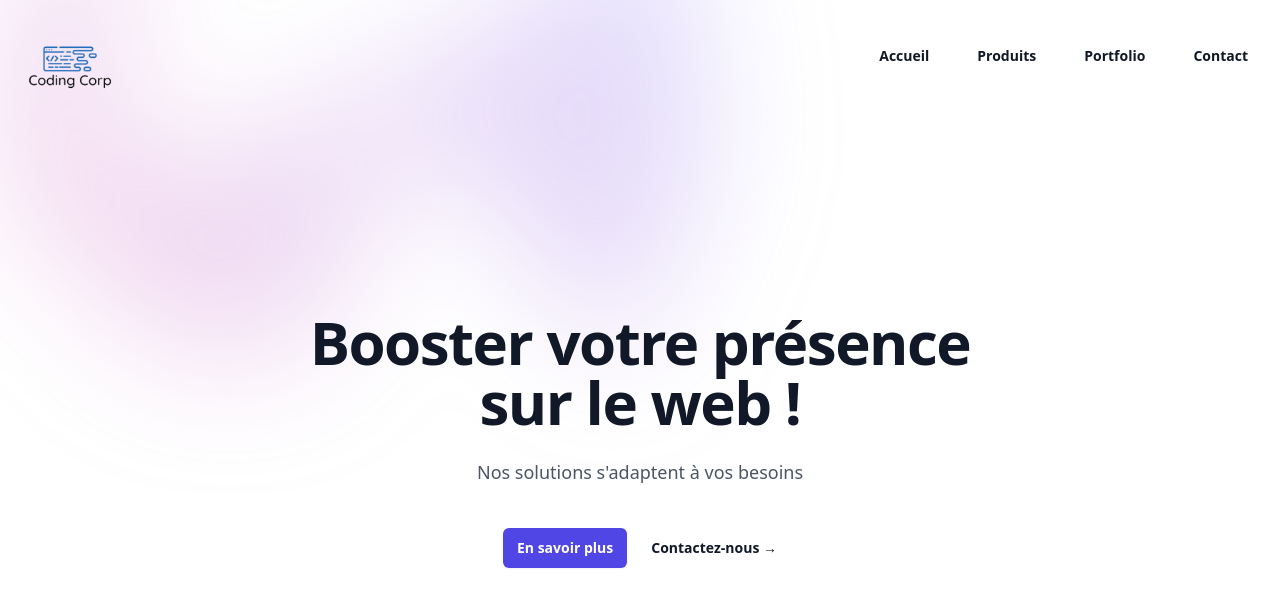
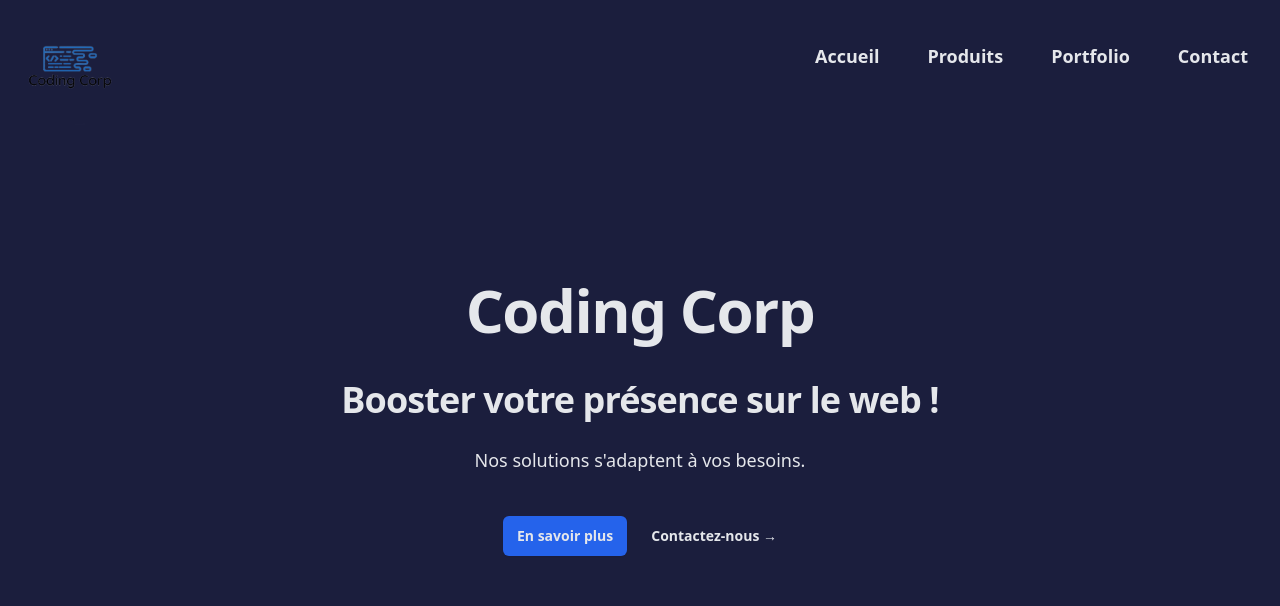
Before and after one commit to mohamedehn/coding-corp, a Next.js app: page / in a window 1280 px wide. Shown: the top 606 px of the page. Built offline with nearby package versions, Linux system fonts and the light colour scheme.

Commit message:
Changing base colors and hero section

```diff
--- a/components/hero.js
+++ b/components/hero.js
@@ -15,7 +15,7 @@ export default function Hero() {
   const [mobileMenuOpen, setMobileMenuOpen] = useState(false)
 
   return (
-    <div className="bg-white h-screen">
+    <div className="h-screen bg-[#1b1e3d]">
       <header className="absolute inset-x-0 top-0 z-50 h-screen">
         <nav className="flex items-center justify-between p-6 lg:px-8" aria-label="Global">
           <div className="flex lg:flex-1">
@@ -40,7 +40,7 @@ export default function Hero() {
           </div>
           <div className="hidden lg:flex lg:gap-x-12 justify-center pt-5">
             {navigation.map((item) => (
-              <a key={item.name} href={item.href} className="text-sm font-semibold leading-6 text-gray-900">
+              <a key={item.name} href={item.href} className="text-lg font-semibold leading-6 text-gray-200">
                 {item.name}
               </a>
             ))}
@@ -74,7 +74,7 @@ export default function Hero() {
                     <a
                       key={item.name}
                       href={item.href}
-                      className="-mx-3 block rounded-lg px-3 py-2 text-base font-semibold leading-7 text-gray-900 hover:bg-gray-50"
+                      className="-mx-3 block rounded-lg px-3 py-2 text-base font-semibold leading-7 text-gray-200 hover:bg-gray-50"
                     >
                       {item.name}
                     </a>
@@ -86,7 +86,7 @@ export default function Hero() {
         </Dialog>
       </header>
 
-      <div className="relative isolate px-6 pt-14 lg:px-8">
+      <div className="relative px-6 pt-14 lg:px-8">
         <div
           className="absolute inset-x-0 -top-40 -z-10 transform-gpu overflow-hidden blur-3xl sm:-top-80"
           aria-hidden="true"
@@ -99,7 +99,7 @@ export default function Hero() {
             }}
           />
         </div>
-        <div className="mx-auto max-w-2xl py-32 sm:py-48 lg:py-56">
+        <div className="mx-auto max-w-2xl py-32 sm:py-40 lg:py-48">
           <div className="hidden sm:mb-8 sm:flex sm:justify-center">
             {/* <div className="relative rounded-full px-3 py-1 text-sm leading-6 text-gray-600 ring-1 ring-gray-900/10 hover:ring-gray-900/20">
               Announcing our next round of funding.{' '}
@@ -110,20 +110,23 @@ export default function Hero() {
             </div> */}
           </div>
           <div className="text-center">
-            <h1 className="text-4xl font-bold tracking-tight text-gray-900 sm:text-6xl">
+            <h1 className="text-4xl font-bold tracking-tight text-gray-200 sm:text-6xl">
+              Coding Corp
+            </h1>
+            <h2 className="text-4xl font-bold tracking-tight text-gray-200 sm:text-4xl pt-10">
               Booster votre présence sur le web !
-            </h1>
-            <p className="mt-6 text-lg leading-8 text-gray-600">
-              Nos solutions s&apos;adaptent à vos besoins
+            </h2>
+            <p className="mt-6 text-lg leading-8 text-gray-200">
+              Nos solutions s&apos;adaptent à vos besoins.
             </p>
             <div className="mt-10 flex items-center justify-center gap-x-6">
               <a
                 href="#"
-                className="rounded-md bg-indigo-600 px-3.5 py-2.5 text-sm font-semibold text-white shadow-sm hover:bg-indigo-500 focus-visible:outline focus-visible:outline-2 focus-visible:outline-offset-2 focus-visible:outline-indigo-600"
+                className="rounded-md bg-blue-600 px-3.5 py-2.5 text-sm font-semibold text-gray-200 shadow-sm hover:bg-blue-500 focus-visible:outline focus-visible:outline-2 focus-visible:outline-offset-2 focus-visible:outline-indigo-600"
               >
                 En savoir plus
               </a>
-              <a href="#" className="text-sm font-semibold leading-6 text-gray-900">
+              <a href="#" className="text-sm font-semibold leading-6 text-gray-200">
                 Contactez-nous <span aria-hidden="true">→</span>
               </a>
             </div>
```
Also changed, not shown: styles/globals.css (+1 -6 lines).
